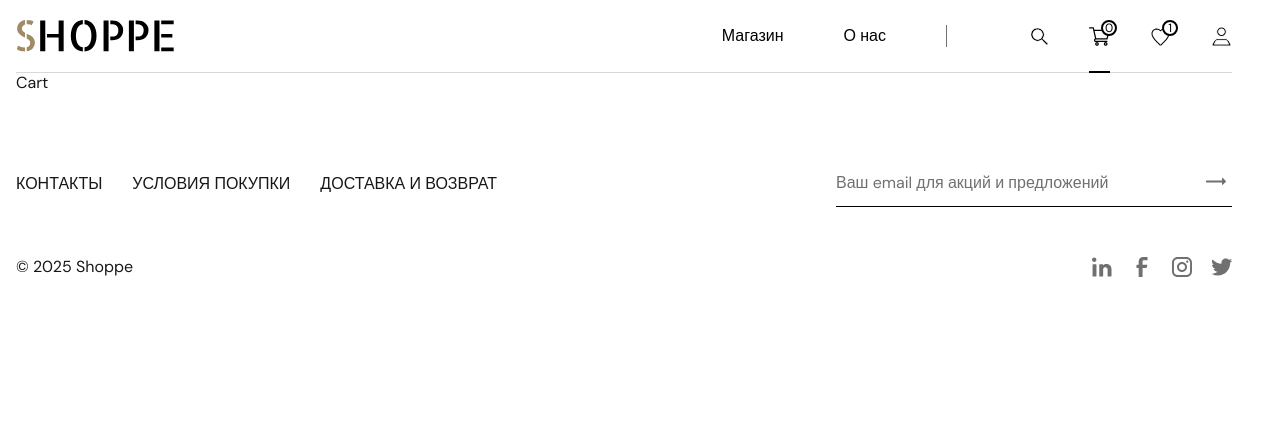
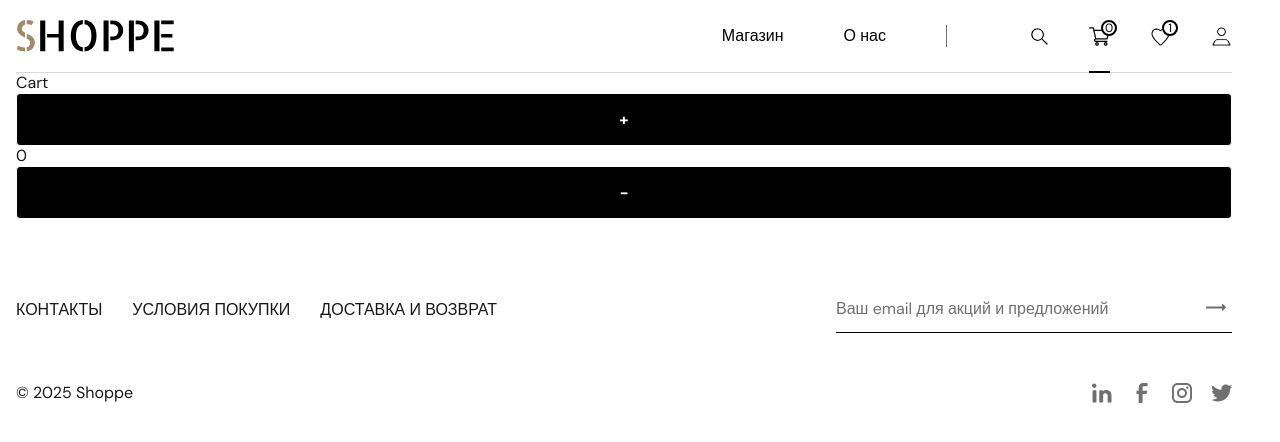
Before and after one commit to ministrov/shoppe-ecommerce-next, a Next.js app: page /cart in a window 1280 px wide. Shown: the top 442 px of the page. Built offline with nearby package versions, Linux system fonts and the light colour scheme.

Commit message:
feat: change a global state in flux pattern with a RTK library

```diff
--- a/app/cart/page.tsx
+++ b/app/cart/page.tsx
@@ -1,5 +1,27 @@
+'use client';
+
+import { Button } from '@/components/button/Button';
+import { RootState } from '@/store/store';
+import { incCount, decCount } from '@/store/features/counter/counterSlice';
+import { useSelector, useDispatch } from 'react-redux';
+
 export default function Cart() {
+  const counter = useSelector((state: RootState) => state.counter.counter);
+  const dispatch = useDispatch();
   return (
-    <div>Cart</div>
+    <div>
+
+      Cart
+
+      <Button onClick={() => dispatch(incCount())}>
+        +
+      </Button>
+
+      {counter}
+
+      <Button onClick={() => dispatch(decCount())}>
+        -
+      </Button>
+    </div>
   );
 };
--- a/store/features/counter/counterSlice.ts
+++ b/store/features/counter/counterSlice.ts
@@ -1,4 +1,4 @@
-import { RootState } from '@/store/store';
+// import { RootState } from '@/store/store';
 import { createSlice } from '@reduxjs/toolkit';
 // import { stat } from 'fs';
 
@@ -26,6 +26,6 @@ const counterSlice = createSlice({
 export const { incCount, decCount } = counterSlice.actions;
 
 // Правильные типизированные селекторы
-export const selectCounter = (state: RootState) => state.counter.counter;
+// export const selectCounter = (state: RootState) => state.counter.counter;
 
 export default counterSlice.reducer;
--- a/store/features/favorites/favoriteSlice.ts
+++ b/store/features/favorites/favoriteSlice.ts
@@ -12,17 +12,17 @@ const initialState: FavoritesState = {
 // 3. Реализация персистентности
 // typescript
 // Функции для работы с sessionStorage
-const loadFromSessionStorage = () => {
-  // Загрузка из storage
-};
+// const loadFromSessionStorage = () => {
+//   // Загрузка из storage
+// };
 
-const saveToSessionStorage = (ids: number[]) => {
-  // Сохранение в storage
-  console.log(ids);
-};
+// const saveToSessionStorage = (ids: number[]) => {
+//   // Сохранение в storage
+//   console.log(ids);
+// };
 
-console.log(loadFromSessionStorage);
-console.log(saveToSessionStorage);
+// console.log(loadFromSessionStorage);
+// console.log(saveToSessionStorage);
 
 const favoritesSlice = createSlice({
   name: 'favorites',
```
